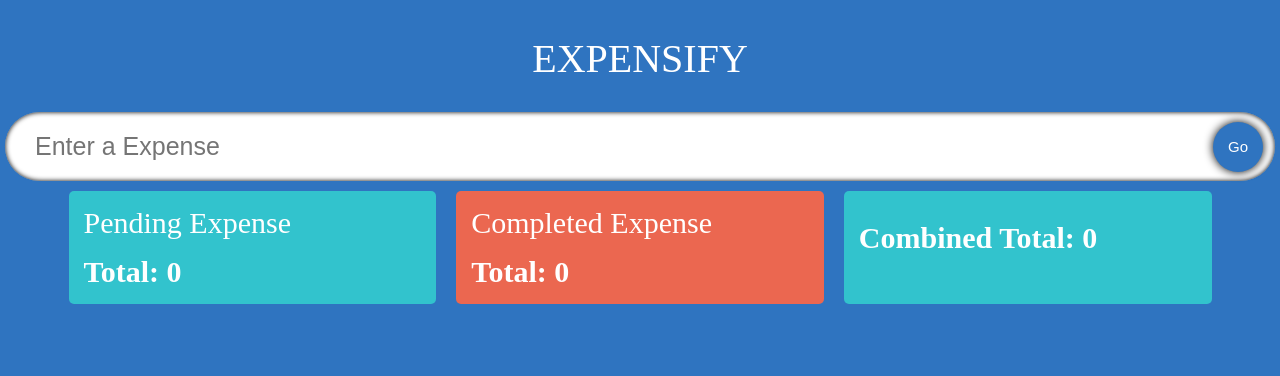
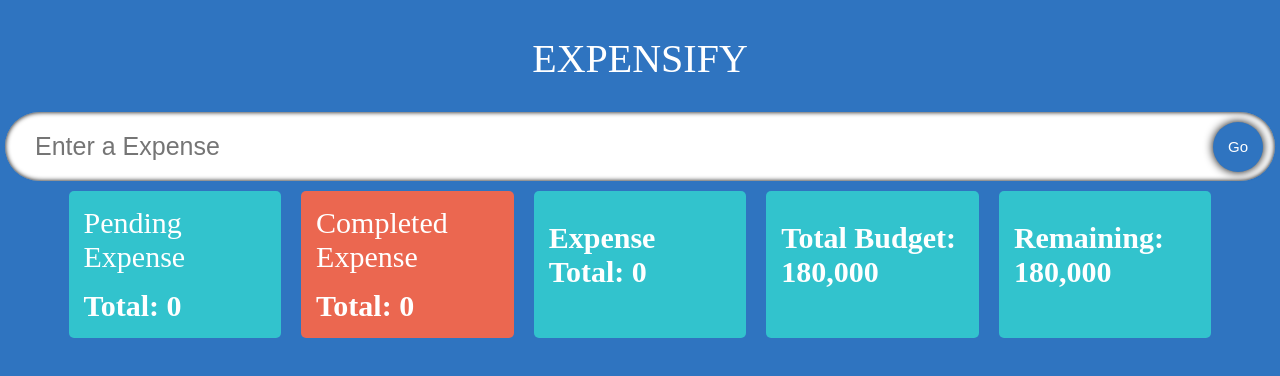
Before and after one commit to haiderGithubOfficial/taskify, a React (Create React App) app: page / in a window 1280 px wide. Shown: the top 376 px of the page. Built offline with nearby package versions, Linux system fonts and the light colour scheme; a web font is replaced by a local one.

Commit message:
Expense app features integrated fixed favicon

```diff
--- a/src/components/TodoList.tsx
+++ b/src/components/TodoList.tsx
@@ -29,7 +29,9 @@ const TodoList: React.FC<Props> = ({ todos, setTodos }) => {
     return acc;
   }, 0);
 
+  const totalBudget = 180000;
   const totalCombined = totalPending + totalCompleted;
+  const remainingBudget = totalBudget - totalCombined;
 
   return (
     <div className="container">
@@ -65,7 +67,13 @@ const TodoList: React.FC<Props> = ({ todos, setTodos }) => {
         <h2 className="todos__heading">Total: {formatNumberWithCommas(totalCompleted)}</h2>
       </div>
       <div className="todos combine">
-        <h2 className="todos__heading">Combined Total: {formatNumberWithCommas(totalCombined)}</h2>
+        <h2 className="todos__heading">Expense Total: {formatNumberWithCommas(totalCombined)}</h2>
+      </div>
+      <div className="todos combine">
+        <h2 className="todos__heading">Total Budget: {formatNumberWithCommas(totalBudget)}</h2>
+      </div>
+      <div className="todos combine">
+        <h2 className="todos__heading">Remaining: {formatNumberWithCommas(remainingBudget)}</h2>
       </div>
     </div>
   );
```
